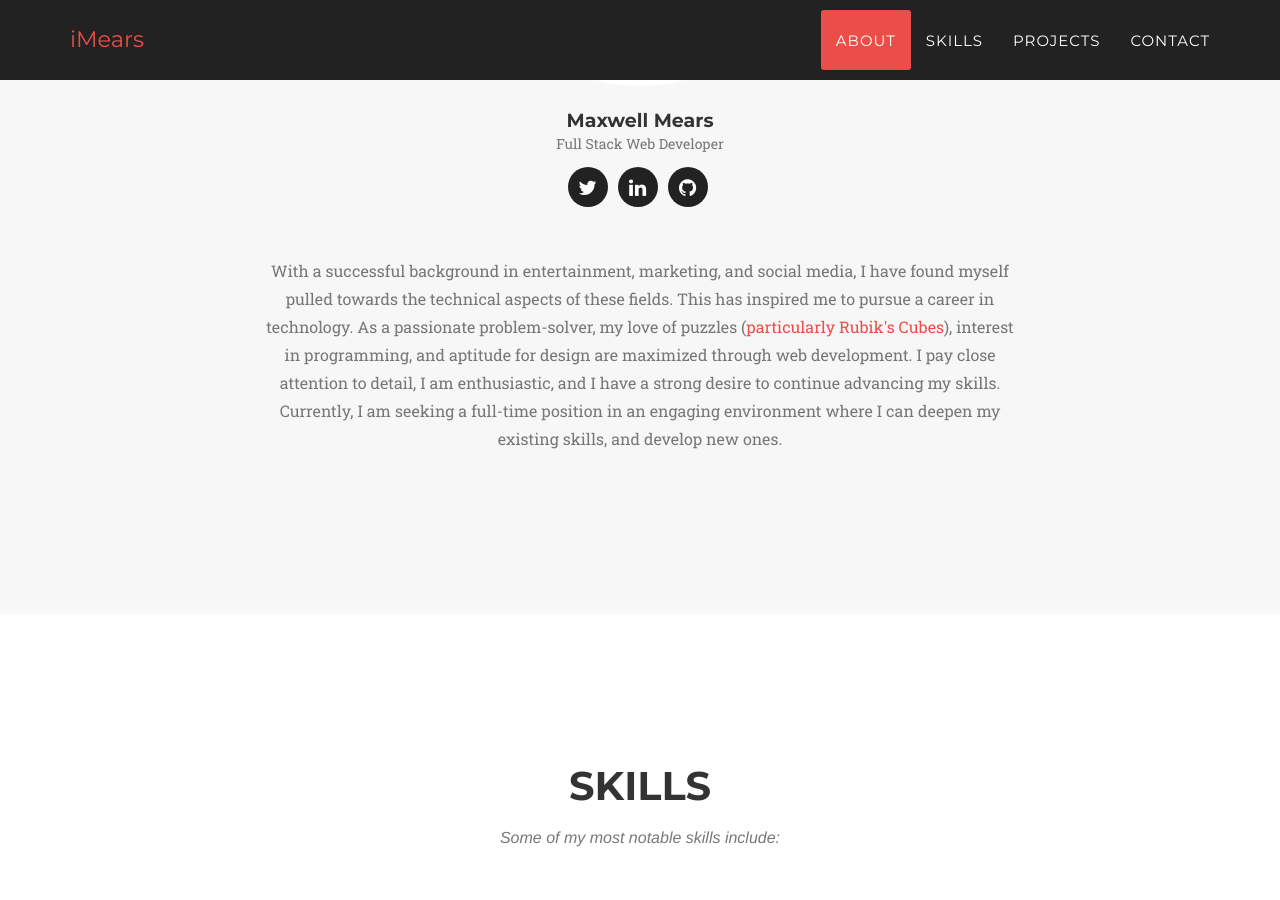
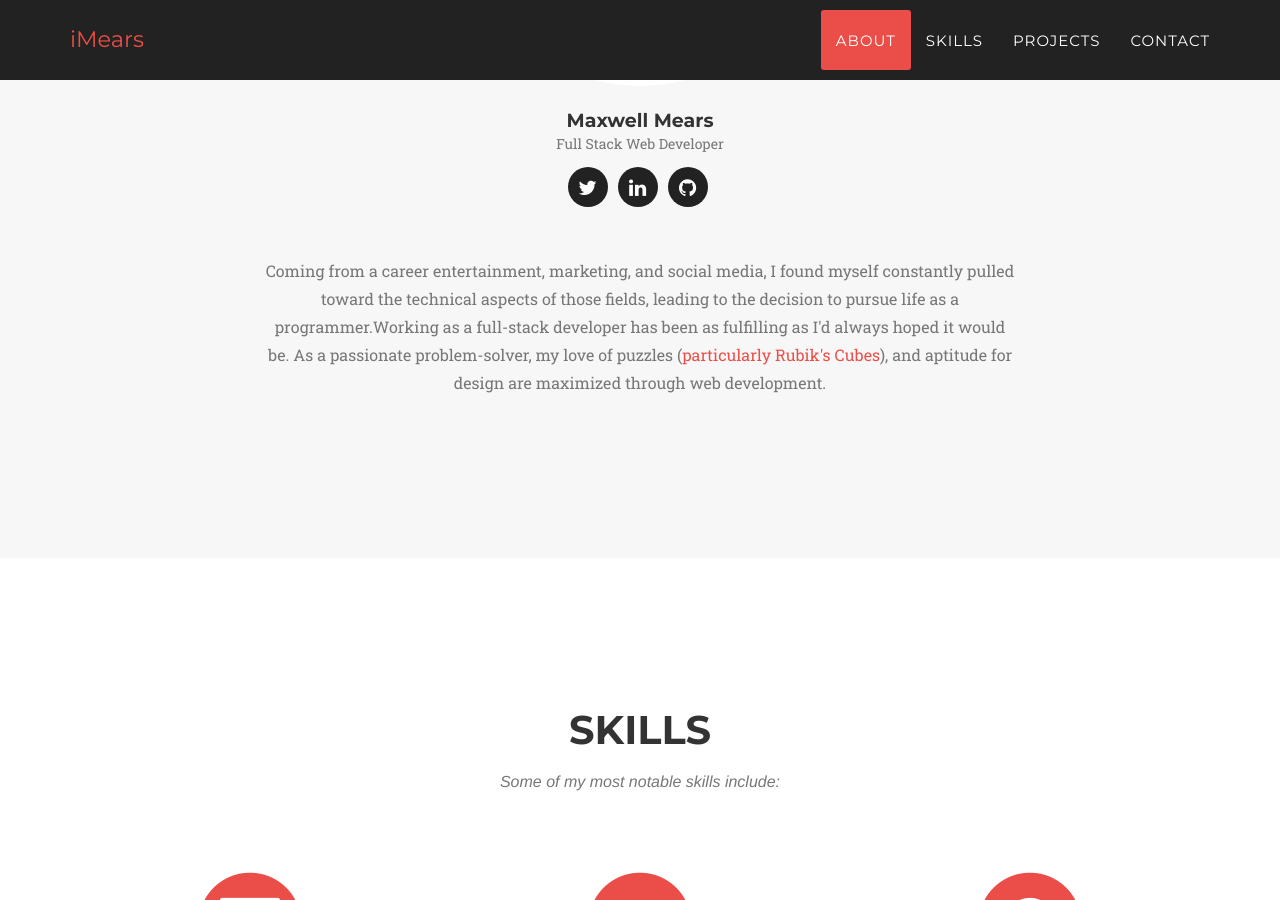
Before and after one commit to iMears/iMears.github.io, a Jekyll site: the page built from index.html, in a window 1280 px wide and 900 px high, scrolled down 1339 px. Built offline with Jekyll 4.4.1, drawn with Linux system fonts in a browser that asks for light colours; some web fonts are replaced.

Commit message:
Update bio

```diff
--- a/_includes/about.html
+++ b/_includes/about.html
@@ -26,7 +26,7 @@
             </div>
             <div class="row">
                 <div class="col-lg-8 col-lg-offset-2 text-center">
-                    <p class="large text-muted">With a successful background in entertainment, marketing, and social media, I have found myself pulled towards the technical aspects of these fields. This has inspired me to pursue a career in technology. As a passionate problem-solver, my love of puzzles (<a href="https://youtu.be/-K8XaDLmUxU" target="_blank">particularly Rubik's Cubes</a>), interest in programming, and aptitude for design are maximized through web development. I pay close attention to detail, I am enthusiastic, and I have a strong desire to continue advancing my skills. Currently, I am seeking a full-time position in an engaging environment where I can deepen my existing skills, and develop new ones.</p>
+                <p class="large text-muted">Coming from a career entertainment, marketing, and social media, I found myself constantly pulled toward the technical aspects of those fields, leading to the decision to pursue life as a programmer.Working as a full-stack developer has been as fulfilling as I'd always hoped it would be. As a passionate problem-solver, my love of puzzles (<a href="https://youtu.be/-K8XaDLmUxU" target="_blank">particularly Rubik's Cubes</a>), and aptitude for design are maximized through web development.</p>
                 </div>
             </div>
         </div>
```
